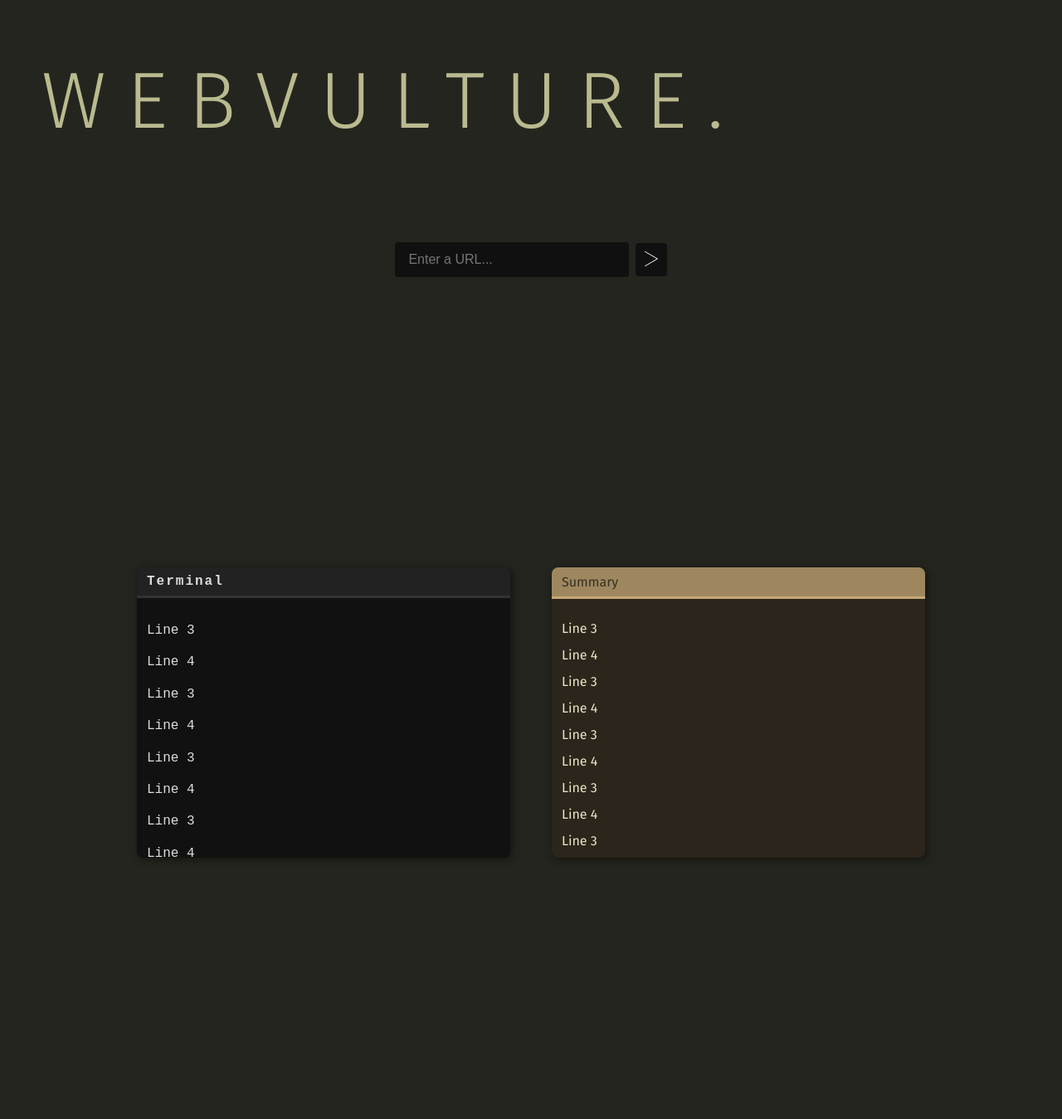
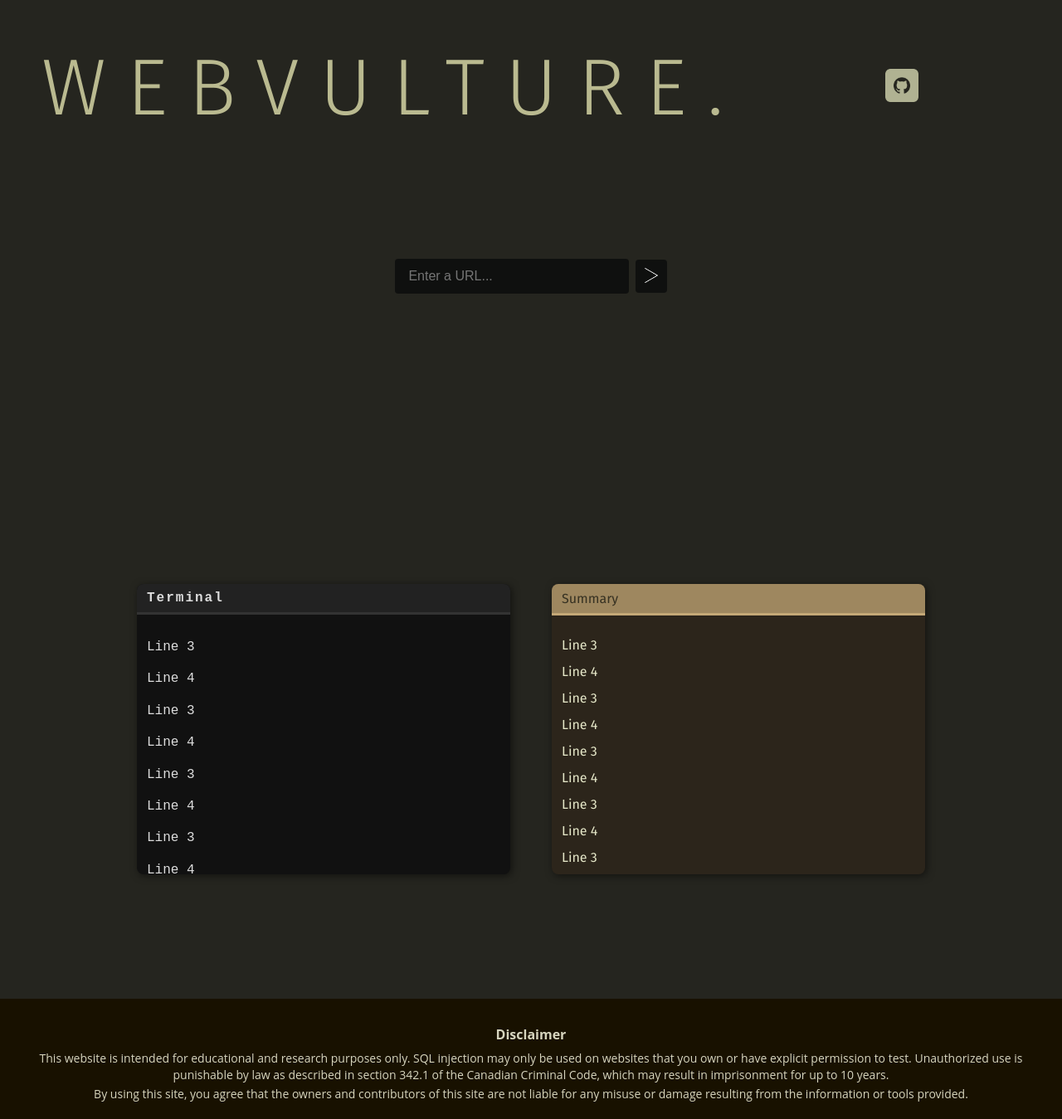
Before and after one commit to nokcha0/WebVulture, a React (Vite) app in the folder frontend/: page / in a window 1280 px wide. Shown: the whole page at 83% size. Before the commit the page ends 1184 px from the top, so only its background shows below. Built offline with nearby package versions, Linux system fonts and the light colour scheme.

Commit message:
Added Github icon and disclaimer footer

```diff
--- a/frontend/src/App.jsx
+++ b/frontend/src/App.jsx
@@ -2,6 +2,7 @@
 import Header from "/src/components/Header"
 import Inputbox from "/src/components/Inputbox"
 import Page from "/src/components/Page"
+import Footer from "/src/components/Footer"
 
 export default function App() {
   let [onSubmit, setOnSubmit] = React.useState(false)
@@ -9,8 +10,9 @@
     <>
       <Header />
       <Inputbox />
+
       <Page />
-
+      <Footer />
     </>
   )
 }
--- /dev/null
+++ b/frontend/src/components/Footer.jsx
@@ -0,0 +1,19 @@
+
+export default function DisclaimerFooter() {
+  return (
+    <footer className="disclaimer-footer">
+      <p className="disclaimer-title">Disclaimer</p>
+      <p className="disclaimer-text">
+        This website is intended for educational and research purposes only.
+        SQL injection may only be used on websites that you own or have explicit permission to test.
+        Unauthorized use is punishable by law as described in section 342.1 of the
+        Canadian Criminal Code, which may result in imprisonment for up to 10 years.
+      </p>
+      <p className="disclaimer-note">
+        By using this site, you agree that the owners and contributors of
+        this site are not liable for any misuse or damage resulting from
+        the information or tools provided.
+      </p>
+    </footer>
+  );
+}
--- a/frontend/src/components/Header.jsx
+++ b/frontend/src/components/Header.jsx
@@ -4,7 +4,10 @@
     return (
         <header>
             <h1 className="header-name-1 no-select-text">WEBVULTURE.</h1>
-            <h1 className="header-name-2 no-select-text">WEBVULTURE</h1>
+            <a href="https://github.com/nokcha0/WebVulture" target = "_blank">
+                <img className="github-logo" src="./src/images/gitLogo.png" alt="Github logo"/>
+            </a>
+
         </header>
     );
 }
--- a/frontend/src/index.css
+++ b/frontend/src/index.css
@@ -13,7 +13,10 @@
 header {
   display: flex;
   font-family: 'Fira Sans', sans-serif;
-  height: 60px;
+  height: 150px;
+  align-items: center;
+  margin-top: 30px;
+
 }
 
 .header-name-1 {
@@ -25,6 +28,12 @@
 
 }
 
+.github-logo {
+  width: 40px;
+  margin-left: 170px;
+  filter: sepia(1) saturate(3) hue-rotate(5deg) brightness(0.7);
+}
+/*
 .header-name-2 {
   color:rgb(220, 222, 195);
   font-size: 6rem;
@@ -36,7 +45,7 @@
 }
 
 
-/*
+
 .header-logo {
   max-height: 50px;
   max-width: 100%;
@@ -52,7 +61,7 @@
   align-items: flex-start;
   padding-top: 2rem;
 
-  margin-top: 200px;
+  margin-top: 100px;
 }
 
 .input-form {
@@ -208,3 +217,23 @@
 .terminal-body::-webkit-scrollbar-thumb:hover {
   background-color: #6d665a;
 }
+
+.disclaimer-footer {
+  background-color: #181100;
+  color: #d6d4be;
+  font-family: 'Open Sans', sans-serif;
+  font-size: 0.875rem;
+  text-align: center;
+  padding: 1rem;
+}
+.disclaimer-title {
+  font-size: 1rem;
+  font-weight: bold;
+  margin-bottom: 0.5rem;
+}
+
+.disclaimer-text,
+.disclaimer-note {
+  margin: 0.25rem 0;
+  line-height: 1.4;
+}
```
Also changed, not shown: frontend/src/components/dumpcheck.jsx (renamed from frontend/src/components/dumpcheck.js), frontend/src/images/gitLogo.png (added).
